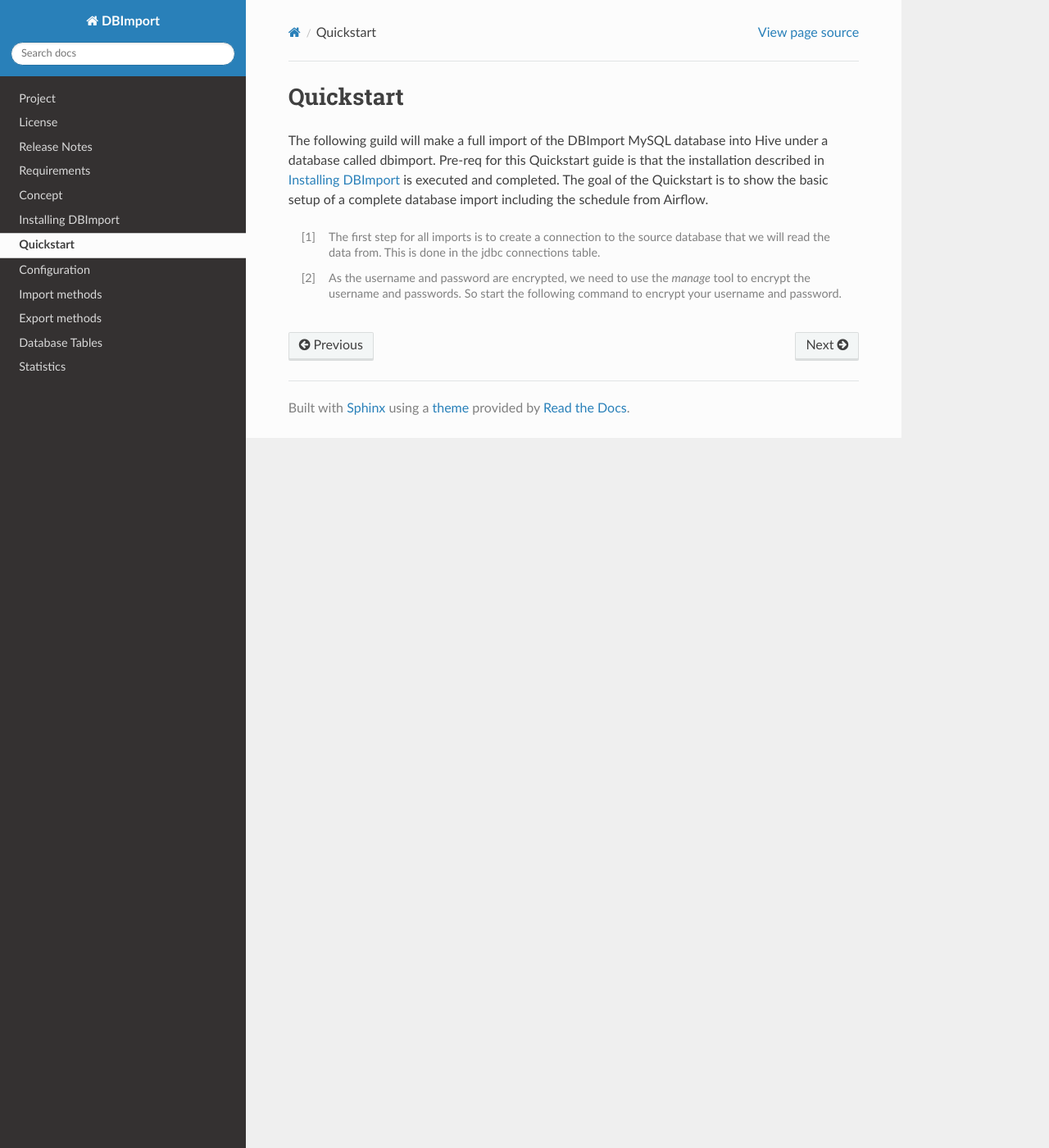
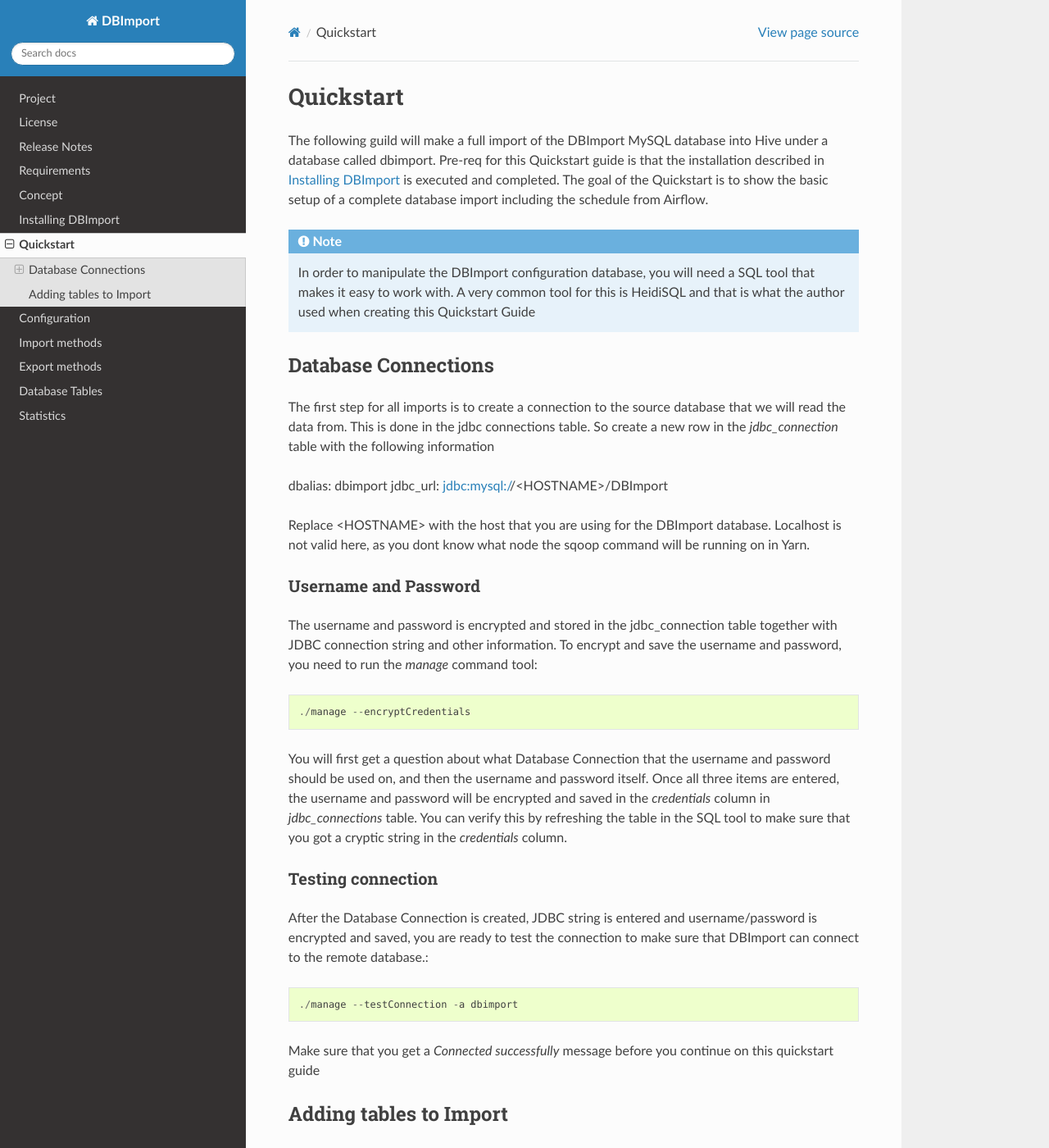
Before and after one commit to Middlecon/DBImport, a Sphinx documentation site: the page built from docs/quickstart.rst, in a window 1280 px wide and 1400 px high. Shown: the whole window at 82% size. Built offline with Sphinx 7.4.7 and the Read the Docs theme 2.0.0, drawn with Linux system fonts in a browser that asks for light colours; some of the changed text lies outside the part shown.

Commit message:
Documentation update

```diff
--- a/docs/install.rst
+++ b/docs/install.rst
@@ -65,4 +65,9 @@
         create database etl_import_staging
         create database etl_export_staging
 
+JDBC Driver location
+--------------------
+
+In order to connect to a specific database type, the path to the JDBC JAR file must be updated. Inside the *jdbc_connections_drivers* table you will find the supported database types with the JDBC driver name and the classpath data. For a new and fresh installation of DBImport the *classpath* will be 'add path to JAR file'. This is obviously not correct and needs to up update to point to the full path of the jar file that includes the driver specified in the *driver* column. Enter the correct path to your jar file and also make sure that sqoop have these files in its classpath.
+
 Thats it. DBImport is now installed and ready for usage. If this is your first time working with DBImport, the :doc:`quickstart` guide can help you to get up to speed fast.
--- a/docs/quickstart.rst
+++ b/docs/quickstart.rst
@@ -3,6 +3,47 @@
 
 The following guild will make a full import of the DBImport MySQL database into Hive under a database called dbimport. Pre-req for this Quickstart guide is that the installation described in :doc:`install` is executed and completed. The goal of the Quickstart is to show the basic setup of a complete database import including the schedule from Airflow.
 
-.. [#] The first step for all imports is to create a connection to the source database that we will read the data from. This is done in the jdbc connections table.
+.. note:: In order to manipulate the DBImport configuration database, you will need a SQL tool that makes it easy to work with. A very common tool for this is HeidiSQL and that is what the author used when creating this Quickstart Guide
 
-.. [#] As the username and password are encrypted, we need to use the *manage* tool to encrypt the username and passwords. So start the following command to encrypt your username and password.
+Database Connections
+--------------------
+
+The first step for all imports is to create a connection to the source database that we will read the data from. This is done in the jdbc connections table. So create a new row in the *jdbc_connection* table with the following information
+
+dbalias:    dbimport
+jdbc_url:   jdbc:mysql://<HOSTNAME>/DBImport
+
+Replace <HOSTNAME> with the host that you are using for the DBImport database. Localhost is not valid here, as you dont know what node the sqoop command will be running on in Yarn.
+
+Username and Password
+^^^^^^^^^^^^^^^^^^^^^
+
+The username and password is encrypted and stored in the jdbc_connection table together with JDBC connection string and other information. To encrypt and save the username and password, you need to run the *manage* command tool::
+
+./manage --encryptCredentials
+
+You will first get a question about what Database Connection that the username and password should be used on, and then the username and password itself. Once all three items are entered, the username and password will be encrypted and saved in the *credentials* column in *jdbc_connections* table. You can verify this by refreshing the table in the SQL tool to make sure that you got a cryptic string in the *credentials* column.
+
+Testing connection
+^^^^^^^^^^^^^^^^^^
+
+After the Database Connection is created, JDBC string is entered and username/password is encrypted and saved, you are ready to test the connection to make sure that DBImport can connect to the remote database.::
+
+./manage --testConnection -a dbimport
+
+Make sure that you get a *Connected successfully* message before you continue on this quickstart guide
+
+
+Adding tables to Import
+-----------------------
+
+Time to add tables that we are going to import. We will use the table search function for this. That means that we will connect to the source system using the JDBC connection we just configured and list what tables are available there and import them as tables to import. This is done by executing the following command::
+
+./manage --addImportTable -a dbimport -h dbimport
+
+The command options we use here is the following.
+
+== ============================================================
+-a The connection alias we configured in jdbc_connections table
+-h Name of the Hive database we will import to
+== ============================================================
```
